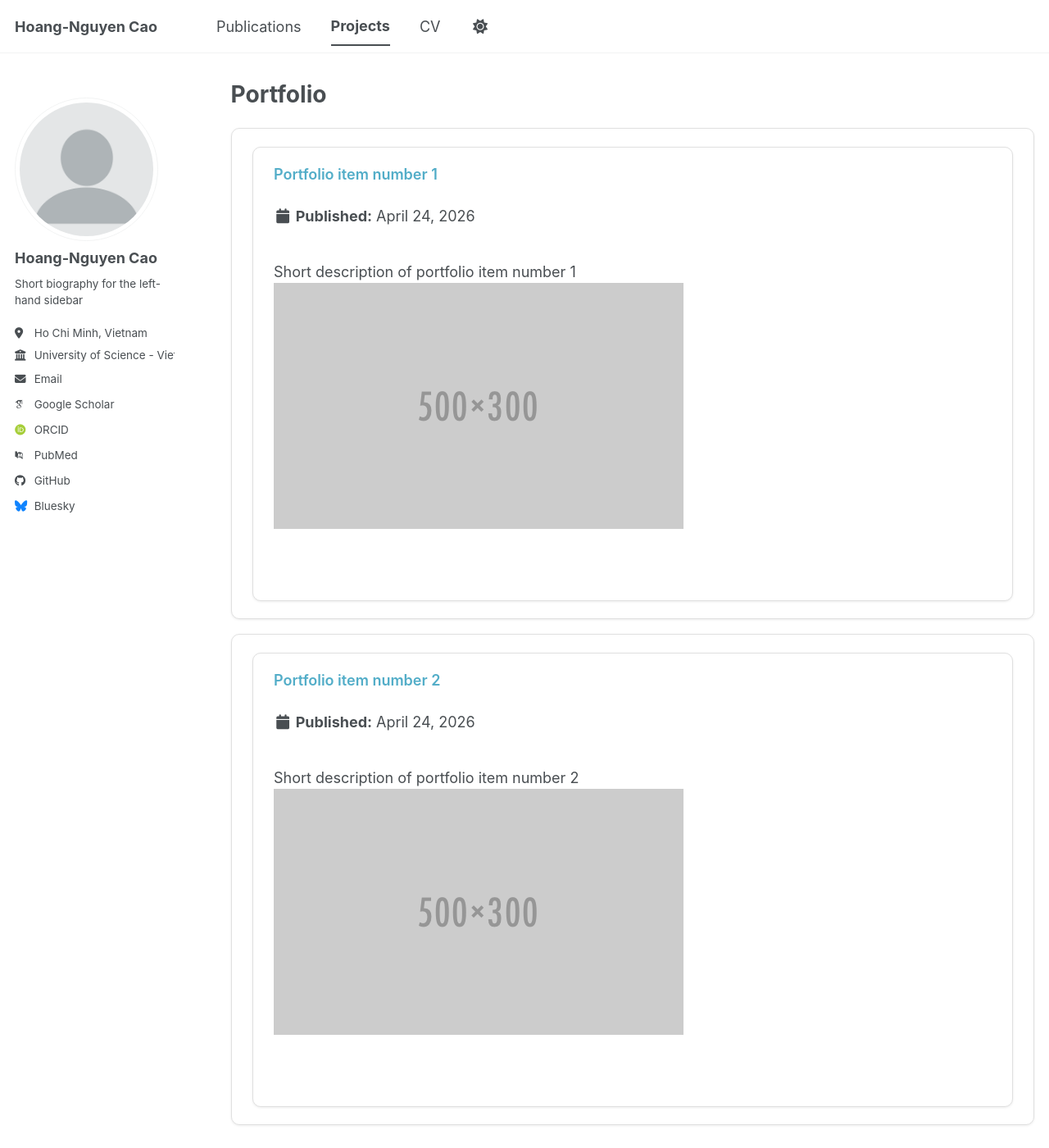
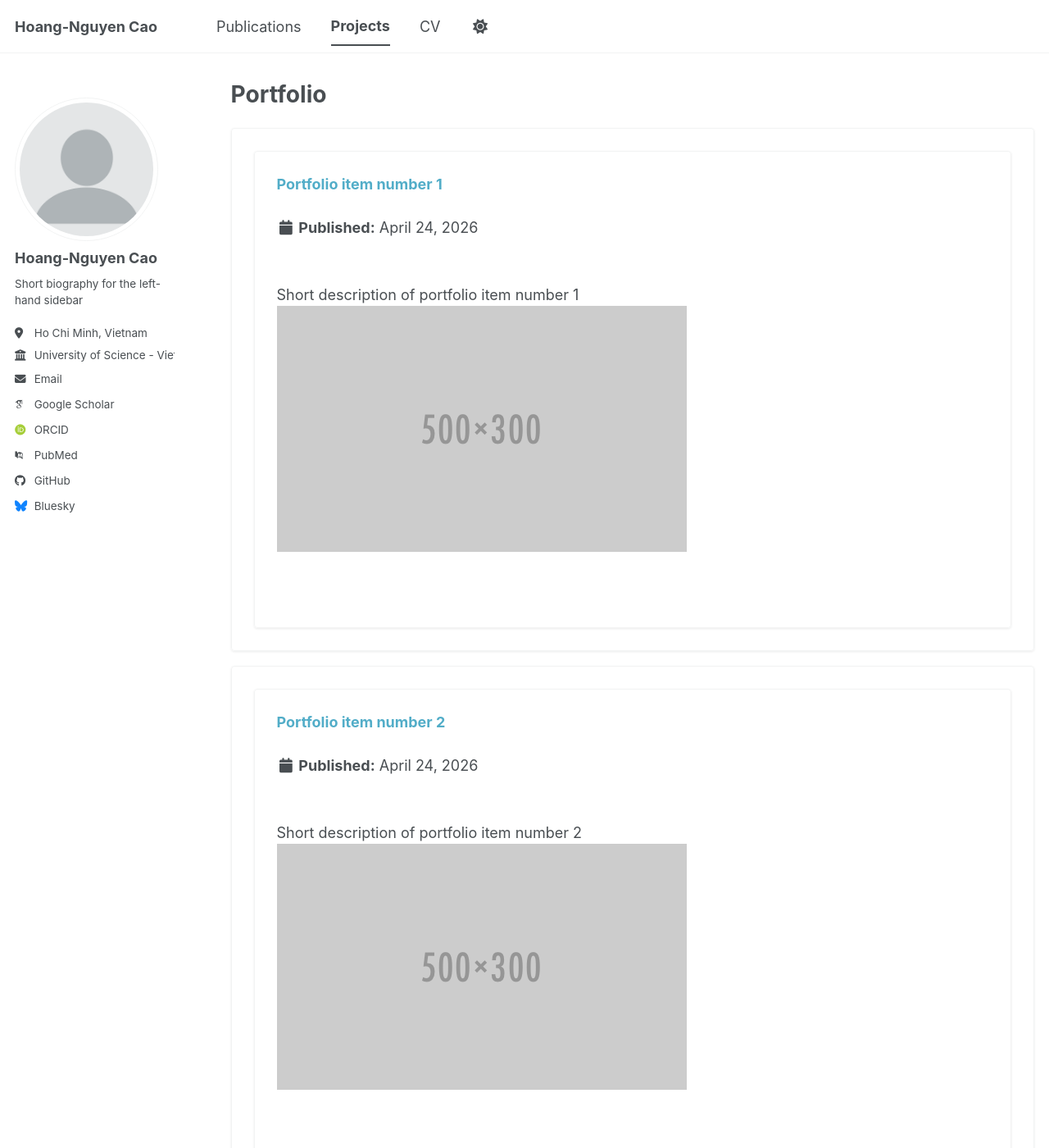
Before and after one commit to HNg0303/HNg0303.github.io, a Jekyll site: the page built from _pages/portfolio.html, in a window 1280 px wide and 1400 px high. Shown: the whole window at 82% size. Built offline with Jekyll 4.4.1, drawn with Linux system fonts in a browser that asks for light colours; some web fonts are replaced; a script bundle is joined from its source files by our own code; library files that are not in the unit come from our copies.

Commit message:
Remove vertical cards

```diff
--- a/assets/css/main.scss
+++ b/assets/css/main.scss
@@ -40,6 +40,5 @@
     "vendor/font-awesome/fontawesome",
     "vendor/font-awesome/solid",
     "vendor/font-awesome/brands",
-    "custom/cards",
     "custom/hcards"
 ;
```
